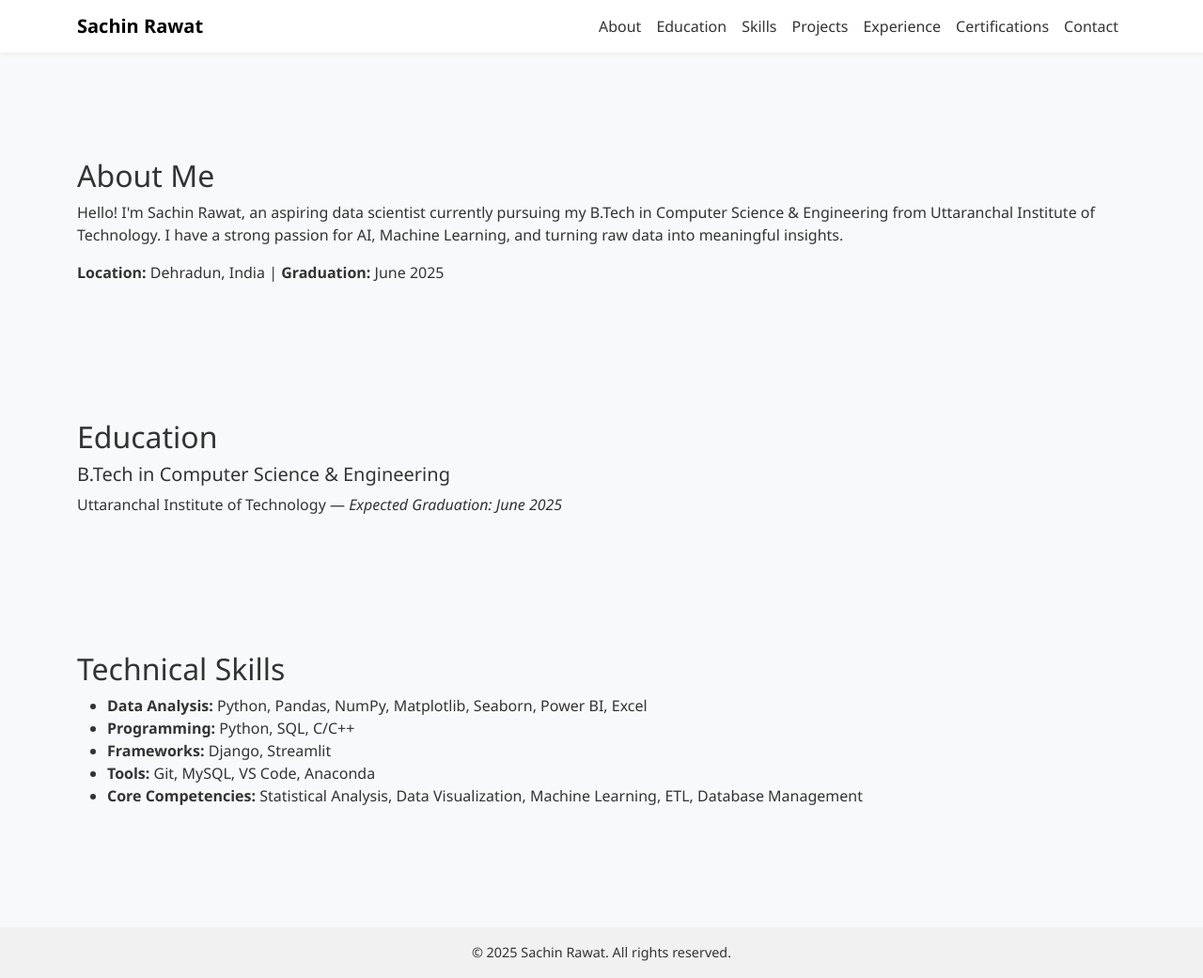
After one commit to SachinRawat1604/myportfolio, a Django app: page /about/ in a window 1280 px wide. The commit adds this page. Shown: the whole page at 94% size. Run offline with Django 4.2, Linux system fonts and the light colour scheme.

Commit message:
about update

```diff
--- /dev/null
+++ b/portfolio/templates/about.html
@@ -0,0 +1,36 @@
+
+{% extends 'base.html' %}
+{% block title %}About - Sachin Rawat{% endblock %}
+{% block content %}
+<body>
+<section id="about" class="section">
+    <h2>About Me</h2>
+    <p>Hello! I'm Sachin Rawat, an aspiring data scientist currently pursuing my B.Tech in Computer Science & Engineering from Uttaranchal Institute of Technology. I have a strong passion for AI, Machine Learning, and turning raw data into meaningful insights.</p>
+    <p><strong>Location:</strong> Dehradun, India | <strong>Graduation:</strong> June 2025</p>
+</section>
+
+<section id="education" class="section">
+    <h2>Education</h2>
+    <h5>B.Tech in Computer Science & Engineering</h5>
+    <p>Uttaranchal Institute of Technology — <em>Expected Graduation: June 2025</em></p>
+</section>
+
+<section id="skills" class="section">
+    <h2>Technical Skills</h2>
+    <ul>
+        <li><strong>Data Analysis:</strong> Python, Pandas, NumPy, Matplotlib, Seaborn, Power BI, Excel</li>
+        <li><strong>Programming:</strong> Python, SQL, C/C++</li>
+        <li><strong>Frameworks:</strong> Django, Streamlit</li>
+        <li><strong>Tools:</strong> Git, MySQL, VS Code, Anaconda</li>
+        <li><strong>Core Competencies:</strong> Statistical Analysis, Data Visualization, Machine Learning, ETL, Database Management</li>
+    </ul>
+</section>
+{% endblock %}
+</main>
+
+<footer>
+&copy; 2025 Sachin Rawat. All rights reserved.
+</footer>
+
+<script src="https://cdn.jsdelivr.net/npm/bootstrap@5.3.0/dist/js/bootstrap.bundle.min.js"></script>
+</body>
--- a/portfolio/templates/base.html
+++ b/portfolio/templates/base.html
@@ -86,29 +86,6 @@
                 <a href="https://linkedin.com/in/yourlinkedin" class="btn btn-outline-secondary" target="_blank">LinkedIn</a>
             </div>
         </section>
-
-        <section id="about" class="section">
-            <h2>About Me</h2>
-            <p>Hello! I'm Sachin Rawat, an aspiring data scientist currently pursuing my B.Tech in Computer Science & Engineering from Uttaranchal Institute of Technology. I have a strong passion for AI, Machine Learning, and turning raw data into meaningful insights.</p>
-            <p><strong>Location:</strong> Dehradun, India | <strong>Graduation:</strong> June 2025</p>
-        </section>
-
-        <section id="education" class="section">
-            <h2>Education</h2>
-            <h5>B.Tech in Computer Science & Engineering</h5>
-            <p>Uttaranchal Institute of Technology — <em>Expected Graduation: June 2025</em></p>
-        </section>
-
-        <section id="skills" class="section">
-            <h2>Technical Skills</h2>
-            <ul>
-                <li><strong>Data Analysis:</strong> Python, Pandas, NumPy, Matplotlib, Seaborn, Power BI, Excel</li>
-                <li><strong>Programming:</strong> Python, SQL, C/C++</li>
-                <li><strong>Frameworks:</strong> Django, Streamlit</li>
-                <li><strong>Tools:</strong> Git, MySQL, VS Code, Anaconda</li>
-                <li><strong>Core Competencies:</strong> Statistical Analysis, Data Visualization, Machine Learning, ETL, Database Management</li>
-            </ul>
-        </section>
         {% endblock %}
     </main>
 
--- a/portfolio/urls.py
+++ b/portfolio/urls.py
@@ -3,6 +3,7 @@ from . import views
 
 urlpatterns = [
     path('', views.home, name='home'),
+    path('about/',views.about, name='about'),
     path('projects/', views.projects, name='projects'),
     path('experience/', views.experience, name='experience'),
     path('certifications/', views.certifications, name='certifications'),
--- a/portfolio/views.py
+++ b/portfolio/views.py
@@ -2,6 +2,9 @@ from django.shortcuts import render
 
 def home(request):
     return render(request, 'base.html')  # This now includes About, Education, Skills
+
+def about(request):
+    return render(request, 'about.html')
 
 def projects(request):
     return render(request, 'projects.html')
```
